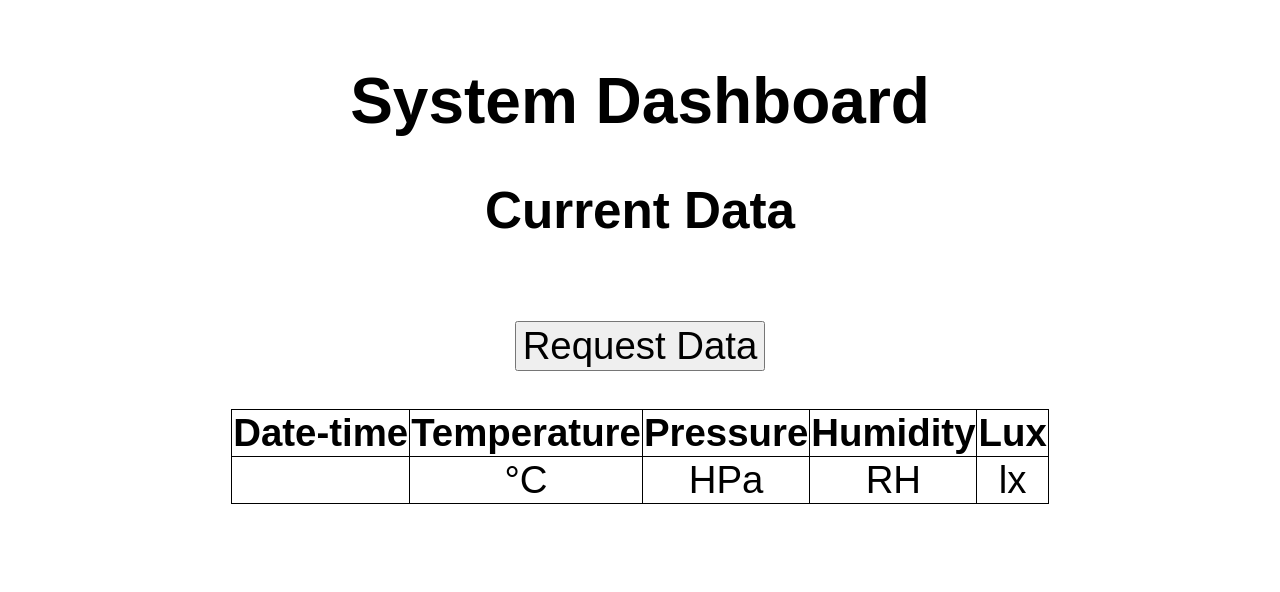
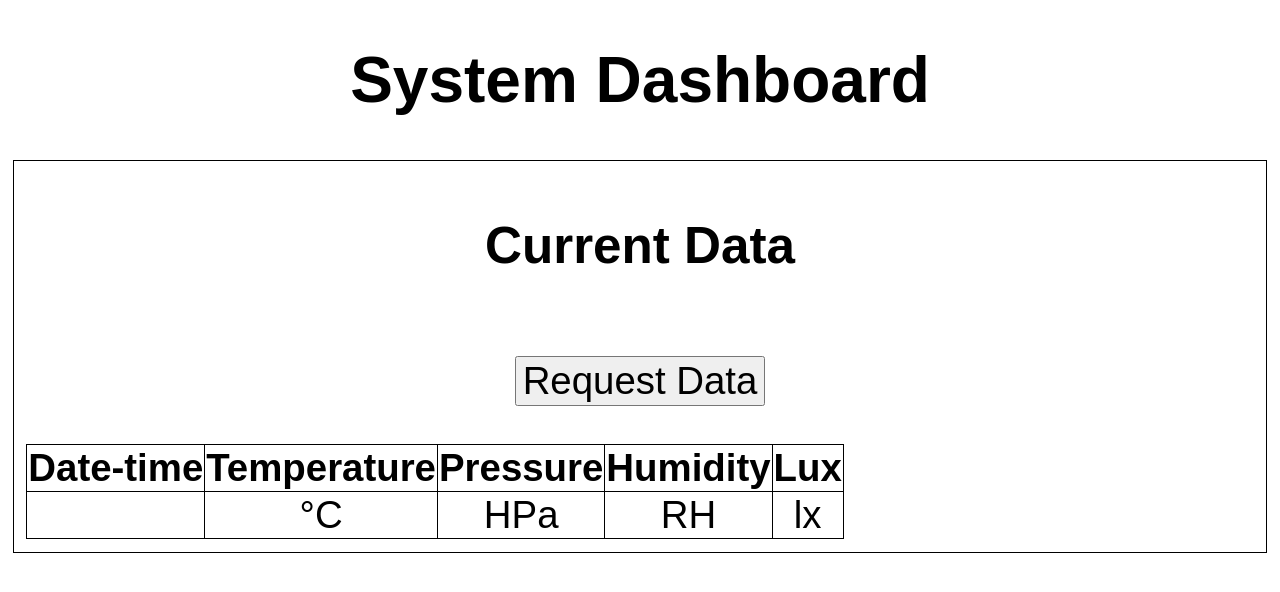
Before and after one commit to tomfairhall/controller, a Flask app: page / in a window 1280 px wide. Shown: the top 592 px of the page. Run offline with Flask 2, Linux system fonts and the light colour scheme; parts of the project's set-up code (start-up, migrations or seed data) failed here and were passed over.

Commit message:
graphical fixes

```diff
--- a/static/style.css
+++ b/static/style.css
@@ -3,11 +3,16 @@
 }
 
 body {
-    margin: 5%;
+    margin: 1%;
 }
 
 h1 {
     font-size: 5vw;
+}
+
+#currentData {
+    border: 1px solid black;
+    padding: 1%;
 }
 
 h2 {
@@ -23,8 +28,6 @@ table, th, td {
     border: 1px solid black;
     border-collapse: collapse;
     font-size: 3vw;
-    margin-left: 1em;
-    margin-right: 1em;
 }
 
 .center {
--- a/templates/index.html
+++ b/templates/index.html
@@ -12,12 +12,14 @@
 <body>
     <div class="center">
         <h1>System Dashboard</h1>
+
+        <div id="currentData">
             <h2>Current Data</h2>
             <button onclick="window.location.href='request_data';">
                 Request Data
             </button>
             <div style="overflow-x:auto;">
-            <table class="center">
+                <table>
                     <tr>
                         <th>Date-time</th>
                         <th>Temperature</th>
@@ -36,6 +38,8 @@
             </div>
         </div>
 
+    </div>
+
 </body>
 
 </html>
```
Lines whose indentation alone changed are shown as unchanged.
